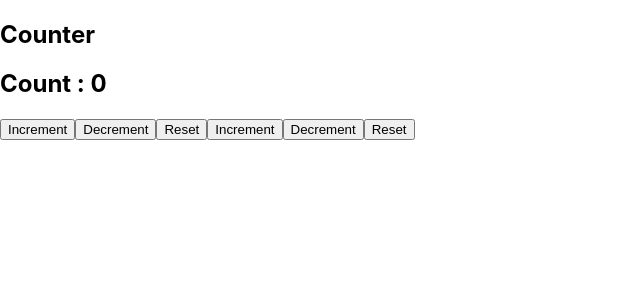
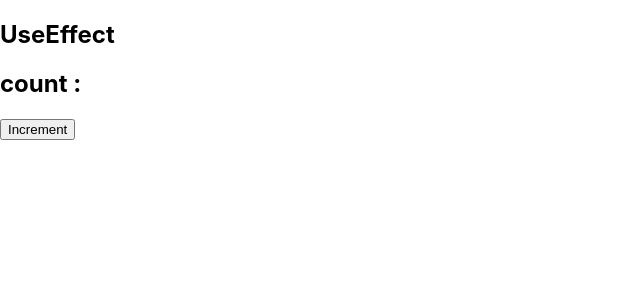
Before and after one commit to vijithhg/ReactBasic, a React (Create React App) app: page / in a window 1280 px wide. Shown: the top 300 px of the page, without its empty margins (0-640 px from the left). Built offline with nearby package versions, Linux system fonts and the light colour scheme.

Commit message:
useEffect

```diff
--- a/src/App.js
+++ b/src/App.js
@@ -1,10 +1,10 @@
-import Counter from "./components/Counter";
+import UseEffectTest from "./components/useEffectTest";
 
 
 const App = ()=>{
   return(
     <>
-      <Counter/>
+      <UseEffectTest/>
     </>
   )
 }
--- a/src/components/Counter.js
+++ /dev/null
@@ -1,34 +0,0 @@
-import { useState } from "react"
-
-const Counter = ()=>{
-    const[count,setCount]=useState(0)
-
-    const incrementHandler = ()=>{
-        setCount(count+1)
-    }
-
-    const decrementHandler=()=>{
-        setCount(count-1)
-    }
-    const resetHandler = ()=>{
-        setCount(0)
-    }
-
-    return(
-        <>
-            <h2>Counter</h2>
-
-            <h2>Count : {count}</h2>
-            <button onClick={incrementHandler}>Increment</button>
-            <button onClick={decrementHandler}>Decrement</button>
-            <button onClick={resetHandler}>Reset</button>
-
-            <button onClick={()=>setCount(count+1)}>Increment</button>
-            <button onClick={()=>setCount(count-1)}>Decrement</button>
-            <button onClick={()=>setCount(0)}>Reset</button>
-
-        </>
-    )
-}
-
-export default Counter
--- /dev/null
+++ b/src/components/useEffectTest.js
@@ -0,0 +1,20 @@
+import { useEffect, useState } from "react"
+
+const UseEffectTest =()=>{
+
+    const [count,setCount] = useState()
+
+    useEffect(()=>{
+        console.log('Hello')
+    },[count])
+
+    return(
+        <>
+        <h2>UseEffect</h2>
+        <h2>count :{count}</h2>
+        <button onClick={()=>setCount(count+1)}>Increment</button>
+        </>
+    )
+}
+
+export default UseEffectTest
```
